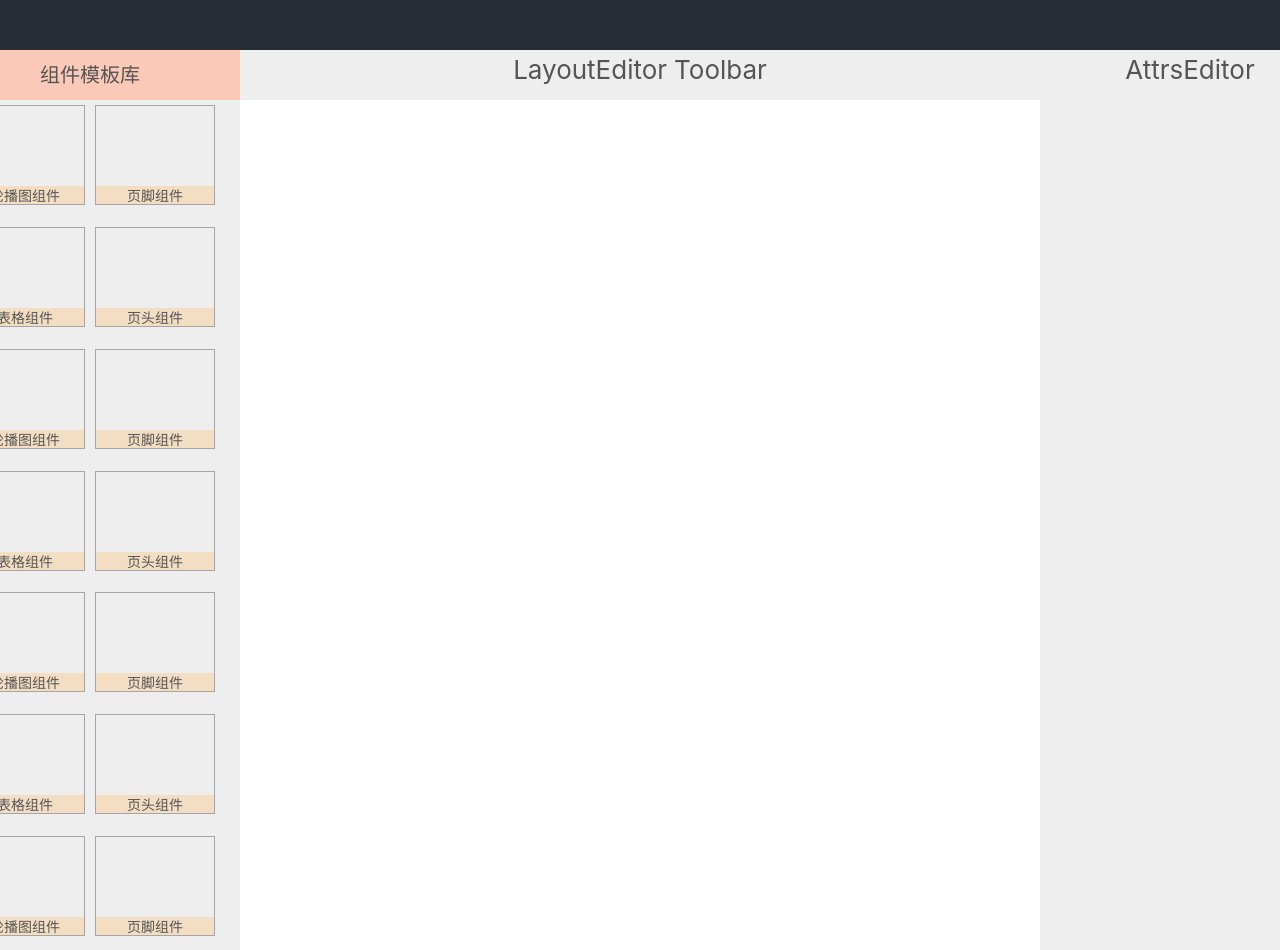
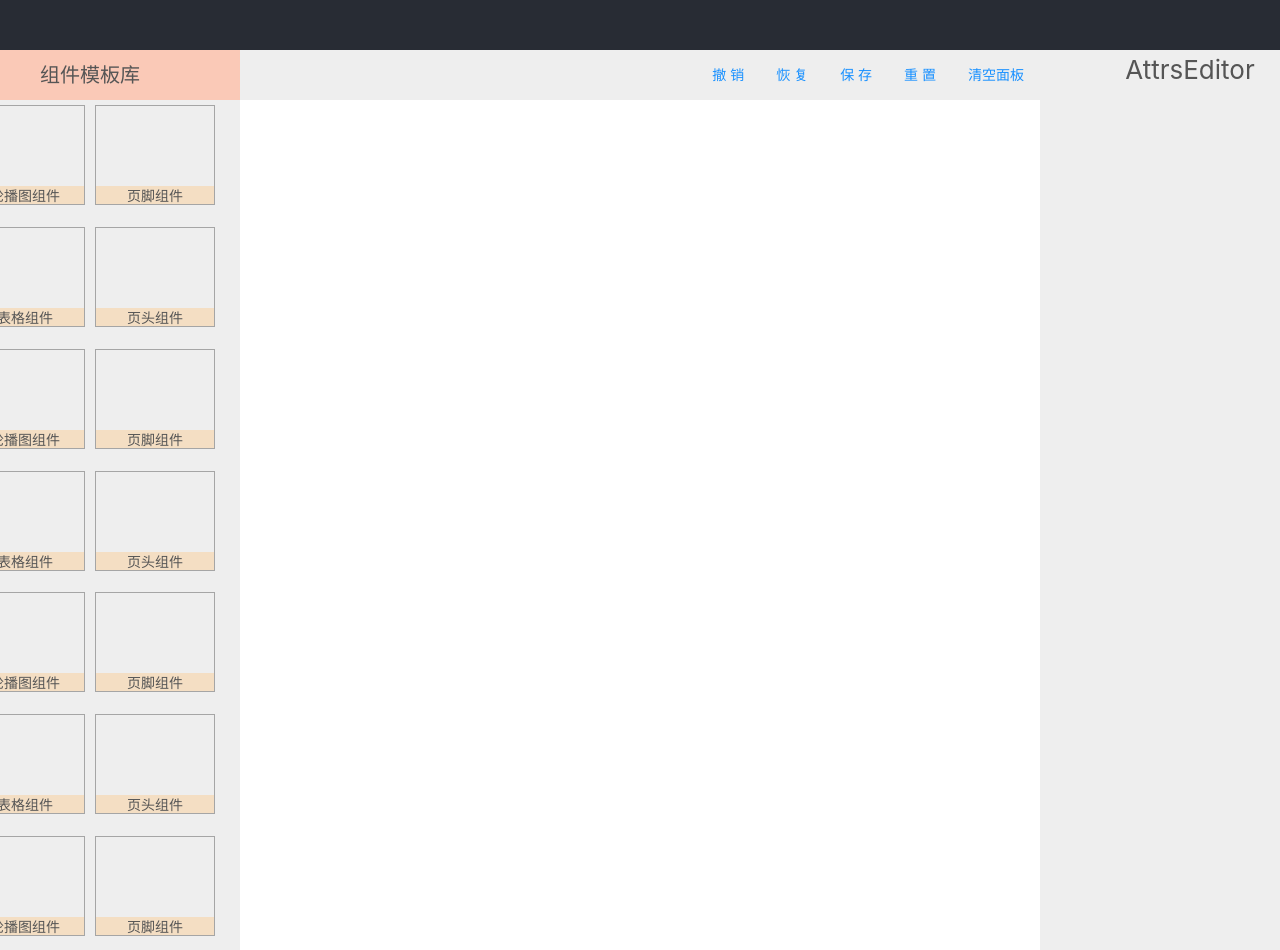
Before and after one commit to linmingdao/ts-react-tutorial, a React (Create React App) app: page / in a window 1280 px wide. Shown: the top 950 px of the page. Built offline with nearby package versions, Linux system fonts and the light colour scheme.

Commit message:
update：h5 editor toolbar

```diff
--- a/src/EditorV2/LayoutEditor.tsx
+++ b/src/EditorV2/LayoutEditor.tsx
@@ -1,10 +1,19 @@
 import React, { useContext } from "react";
+import { Button } from "antd";
 import { useDrop } from "react-dnd";
 import { EditorContext } from "./index";
 import BasicForm from "./BasicComponents/BasicForm";
 
 const LayoutEditor: React.FC = () => {
-  const { currentPreferences, handleSelect } = useContext(EditorContext);
+  const {
+    currentPreferences,
+    handleSelect,
+    handleClear,
+    handleRedo,
+    handleReset,
+    handleUndo,
+    handleSave,
+  } = useContext(EditorContext);
   const [{ canDrop, isOver }, drop] = useDrop({
     accept: "TemplateItem",
     drop: () => ({ name: "LayoutEditor" }),
@@ -36,7 +45,23 @@ const LayoutEditor: React.FC = () => {
 
   return (
     <div className="layout-editor">
-      <div className="toolbar">LayoutEditor Toolbar</div>
+      <div className="toolbar">
+        <Button type="link" onClick={() => handleUndo && handleUndo()}>
+          撤 销
+        </Button>
+        <Button type="link" onClick={() => handleRedo && handleRedo()}>
+          恢 复
+        </Button>
+        <Button type="link" onClick={() => handleSave && handleSave()}>
+          保 存
+        </Button>
+        <Button type="link" onClick={() => handleReset && handleReset()}>
+          重 置
+        </Button>
+        <Button type="link" onClick={() => handleClear && handleClear()}>
+          清空面板
+        </Button>
+      </div>
       <div ref={drop} className="stage" style={{ backgroundColor }}>
         {currentPreferences.map((item, index) => renderItem(item, index))}
       </div>
--- a/src/EditorV2/index.css
+++ b/src/EditorV2/index.css
@@ -24,6 +24,9 @@
 .editor .layout-editor .toolbar {
   height: 50px;
   background-color: #eee;
+  display: flex;
+  align-items: center;
+  justify-content: flex-end;
 }
 
 .editor .layout-editor .stage {
--- a/src/EditorV2/index.tsx
+++ b/src/EditorV2/index.tsx
@@ -43,6 +43,10 @@ interface IEditorContext {
   handleRemove?: SelectedCallback;
   handleSelect?: SelectedCallback;
   handleClear?: () => void;
+  handleReset?: () => void;
+  handleUndo?: () => void;
+  handleRedo?: () => void;
+  handleSave?: () => void;
 }
 
 export const EditorContext = React.createContext<IEditorContext>({
@@ -71,7 +75,6 @@ const H5Editor: React.FC<IH5EditorProps> = (props) => {
     currentIndex: currentIndex,
     currentPreferences: currentPreferences ? currentPreferences : [],
     handleDrop(item: any) {
-      console.log("handleDrop", "item", item);
       if (currentPreferences) {
         setCurrentPreferences([
           ...currentPreferences,
@@ -82,7 +85,6 @@ const H5Editor: React.FC<IH5EditorProps> = (props) => {
       }
     },
     handleSelect(selectedIndex: number) {
-      console.log("handleSelect", "selectedIndex", selectedIndex);
       setCurrentIndex(selectedIndex);
     },
     handleCopy(selectedIndex: number) {
@@ -94,6 +96,18 @@ const H5Editor: React.FC<IH5EditorProps> = (props) => {
     handleClear() {
       console.log("handleClear");
       setCurrentPreferences([]);
+    },
+    handleReset() {
+      console.log("handleReset");
+    },
+    handleRedo() {
+      console.log("handleRedo");
+    },
+    handleUndo() {
+      console.log("handleUndo");
+    },
+    handleSave() {
+      console.log("handleSave");
     },
   };
 
```
